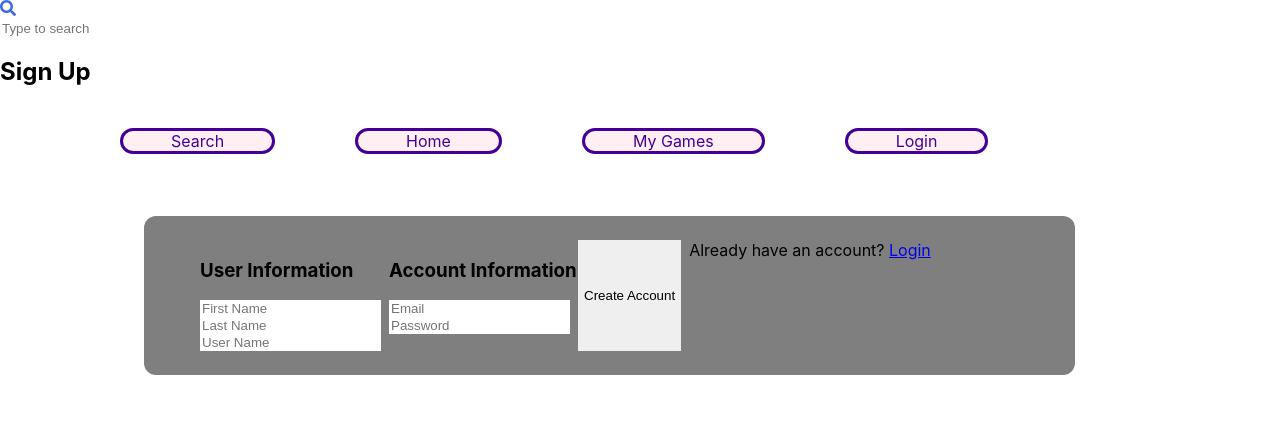
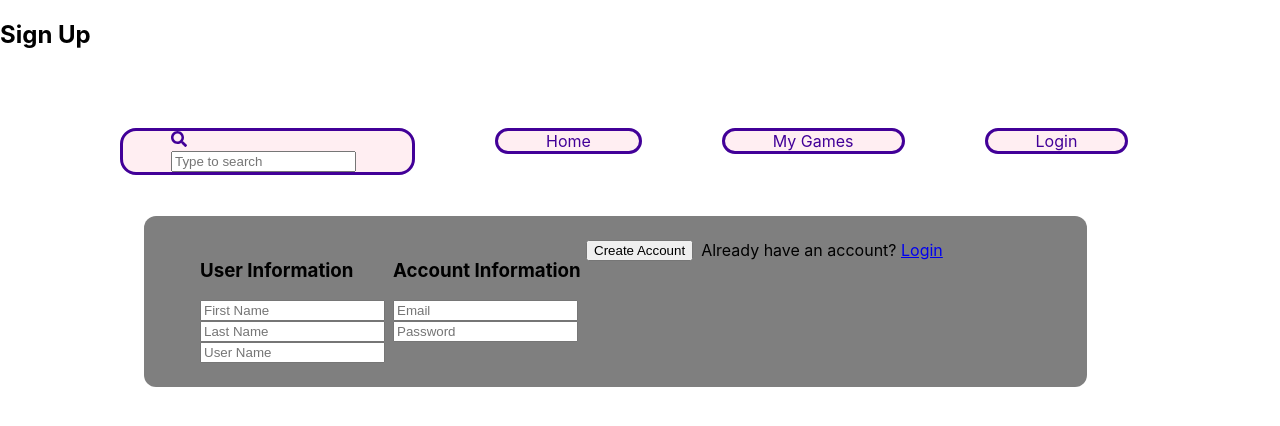
Before and after one commit to andrewdiaz20/project-gaming-website, a React (Create React App) app in the folder frontend/: page /SignUp in a window 1280 px wide. Shown: the top 426 px of the page. Built offline with nearby package versions, Linux system fonts and the light colour scheme.

Commit message:
fix sherchBar

```diff
--- a/frontend/src/App.js
+++ b/frontend/src/App.js
@@ -41,7 +41,6 @@ function App() {
     <div className="mainpage">
       <Router>
     <Navbar isLoggedIn={isLoggedIn} logout={logout}/>
-    <SearchBar/>
        <Routes>
           <Route path='/' element={<Home />} />
           <Route path='RandomGame' element={<RandomGame />} />
--- a/frontend/src/Components/Navigation.js
+++ b/frontend/src/Components/Navigation.js
@@ -1,5 +1,6 @@
 import React from 'react';
 import { Link, useNavigate } from 'react-router-dom';
+import SearchBar from './SearchBar';
 
 function Navbar({ isLoggedIn, logout }) {
   let navigate = useNavigate();
@@ -9,7 +10,7 @@ function Navbar({ isLoggedIn, logout }) {
       <nav className="Navbar">
         <ul className="Navbar">
           <li>
-            <a>Search</a>
+            <a> <SearchBar/></a>
           </li>
           <li>
             <a href="/">Home</a>
--- a/frontend/src/Components/SearchBar.js
+++ b/frontend/src/Components/SearchBar.js
@@ -1,6 +1,6 @@
 import React ,{useState}from 'react'
 import { FaSearch } from "react-icons/fa";
-import "./SearchBar.css"
+// import "./SearchBar.css"
 
 function SearchBar() {
 
--- a/package.json
+++ /dev/null
@@ -1,5 +0,0 @@
-{
-  "dependencies": {
-    "@mui/material": "^5.15.15"
-  }
-}
```
Also changed, not shown: 2 other files (tests, documents, lock files or other folders).
